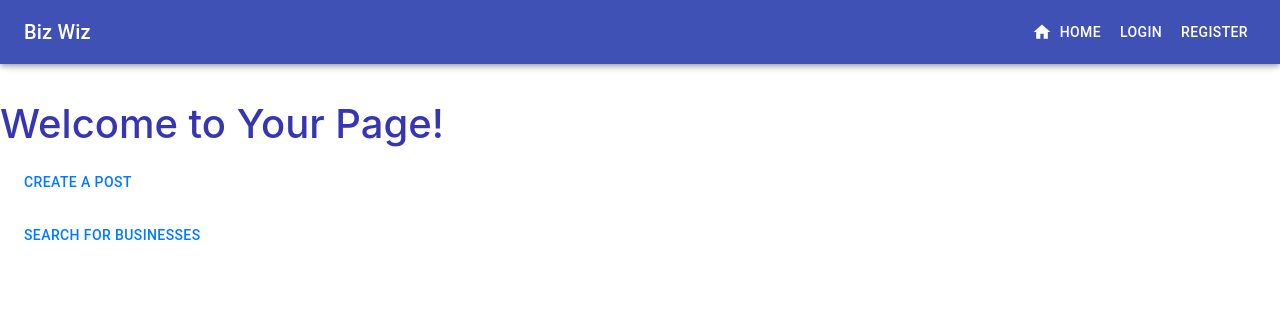
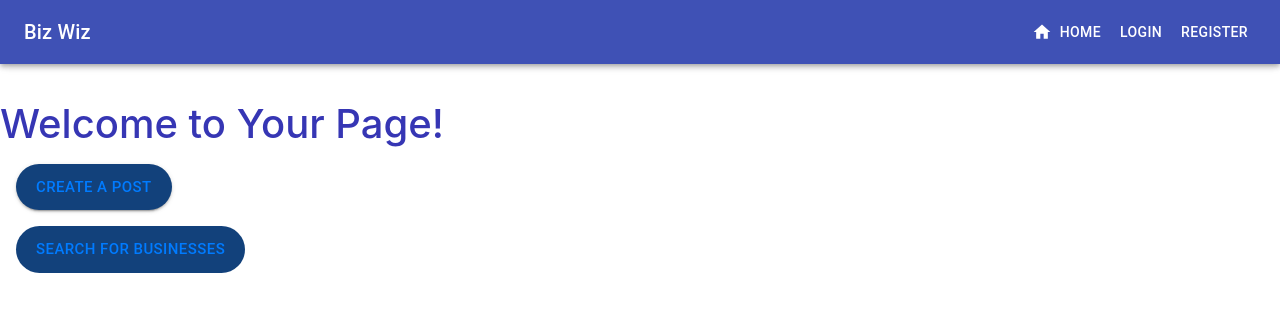
Before and after one commit to weilyl/biz-wiz-frontend, a React (Create React App) app: page /login in a window 1280 px wide. Shown: the top 312 px of the page. Built offline with nearby package versions, Linux system fonts and the light colour scheme.

Commit message:
material ui business page buttons

```diff
--- a/src/components/Business.css
+++ b/src/components/Business.css
@@ -1,3 +1,6 @@
 h1{
     color:rgb(54, 54, 180);
 }
+Button{
+    border-radius: 35px;
+}
--- a/src/components/Business.js
+++ b/src/components/Business.js
@@ -20,10 +20,25 @@ function BusinessPage() {
       <h1>Welcome to Your Page!</h1>
       <Router>
       <Nav.Link href="#home">
-        <Button><Link to="/CreatePost">Create A Post</Link></Button>
+        <Button
+    style={{
+        borderRadius: 35,
+        backgroundColor: "#12417b",
+        padding: "10px 20px",
+        fontSize: "15px"
+    }}
+    variant="contained"
+    >
+      <Link to="/CreatePost">Create A Post</Link></Button>
       </Nav.Link>
       <Nav.Link href="/">
-        <Button><Link to="/search">Search for Businesses</Link></Button>
+        <Button
+            style={{
+              borderRadius: 35,
+              backgroundColor: "#12417b",
+              padding: "10px 20px",
+              fontSize: "15px"
+          }}><Link to="/search">Search for Businesses</Link></Button>
       </Nav.Link>
         {/* <Navbar bg="light" expand="lg">
           <Navbar.Brand href="#home">Biz Wiz</Navbar.Brand>
```
